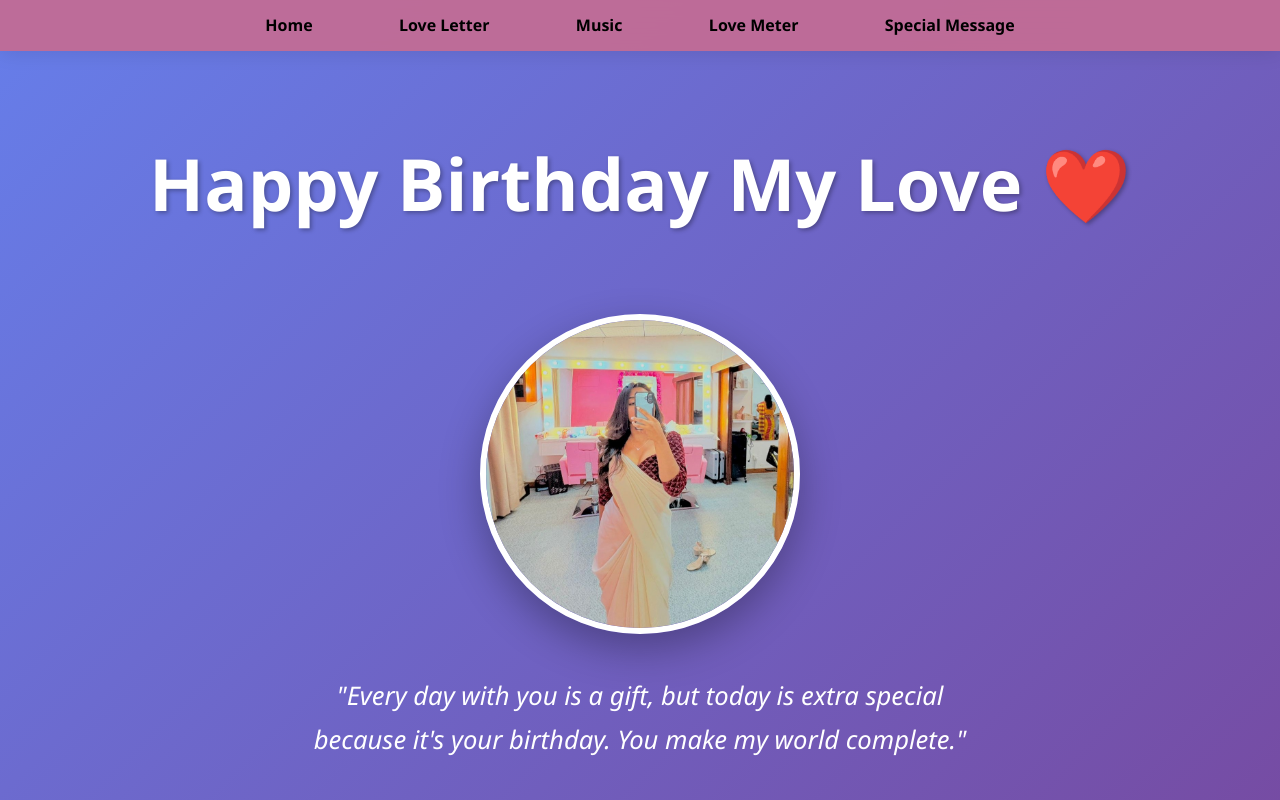
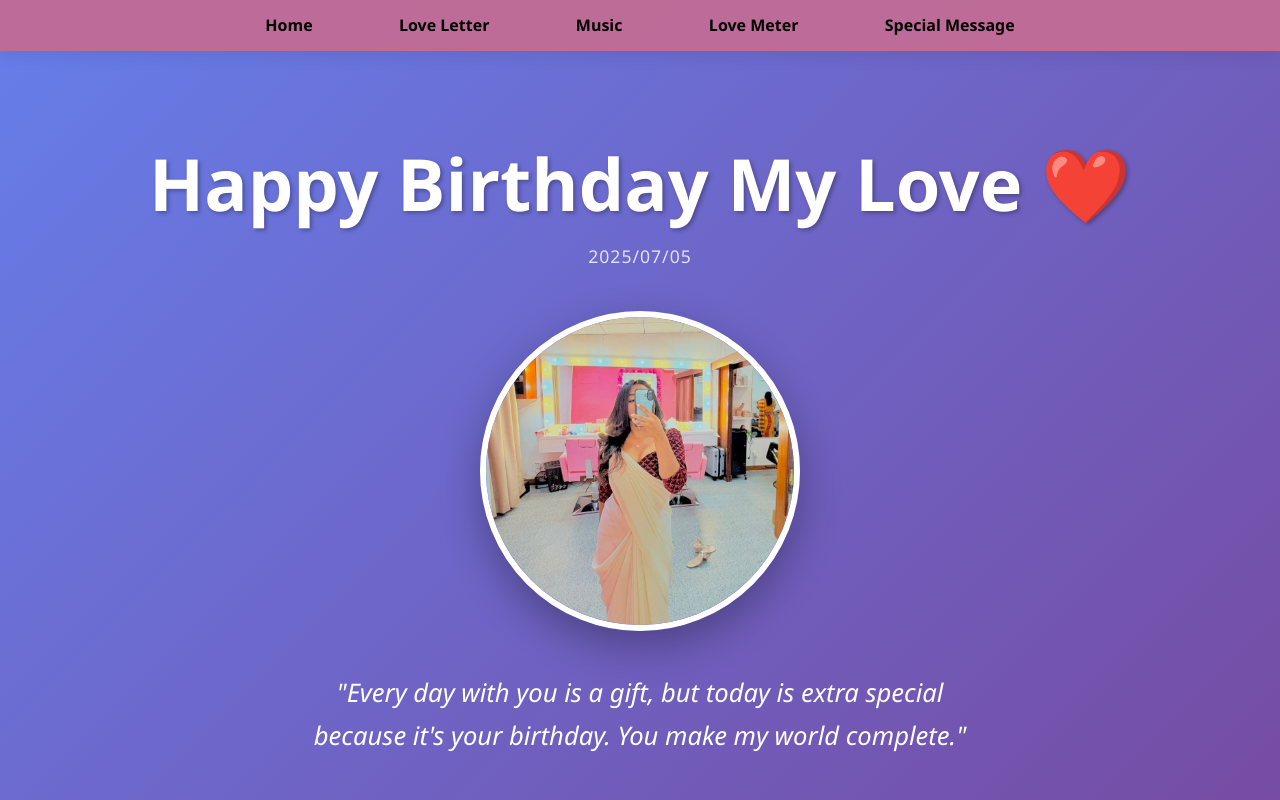
Before and after one commit to VishwaDhanujaya/Happy-Birthday, a plain HTML site: page index.html in a window 1280 px wide. Shown: the top 800 px of the page. Drawn offline with Linux system fonts and the light colour scheme.

Commit message:
Update index.html

```diff
--- a/index.html
+++ b/index.html
@@ -111,6 +111,16 @@
             animation: fadeInUp 1.5s ease 1s forwards;
             padding: 0 1rem;
             line-height: 1.7;
+        }
+
+        .birthday-date {
+            font-size: clamp(0.9rem, 2vw, 1.1rem);
+            color: rgba(255, 255, 255, 0.8);
+            margin-top: -2rem;
+            opacity: 0;
+            animation: fadeInUp 1.5s ease 0.8s forwards;
+            font-weight: 300;
+            letter-spacing: 1px;
         }
 
         /* Love Letter Section */
@@ -688,6 +698,7 @@
     <!-- Landing Section -->
     <section id="home" class="landing">
         <h1>Happy Birthday My Love ❤️</h1>
+        <p class="birthday-date">2025/07/05</p>
         <img src="images/front.jpg" alt="Us Together" class="couple-img">
         <p class="personal-quote">"Every day with you is a gift, but today is extra special because it's your birthday.
             You make my world complete."</p>
```
